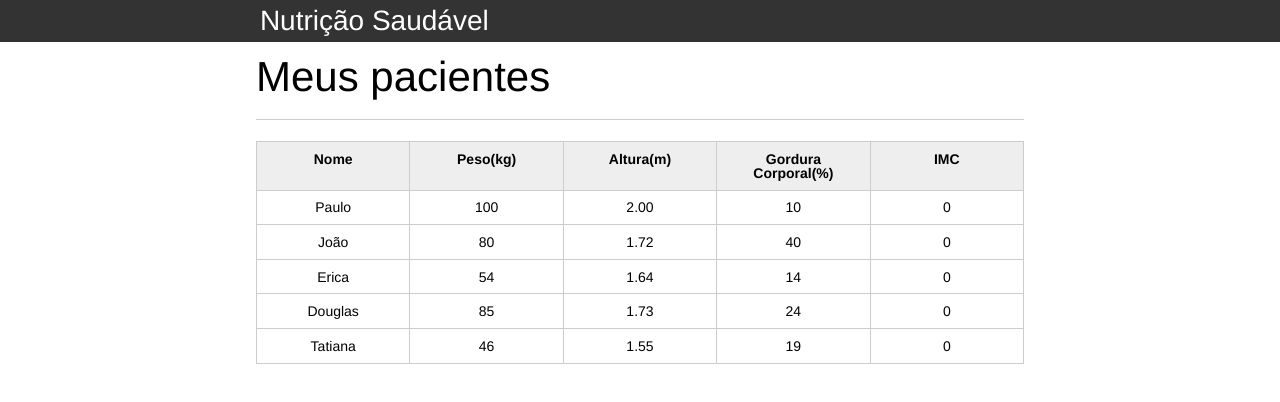
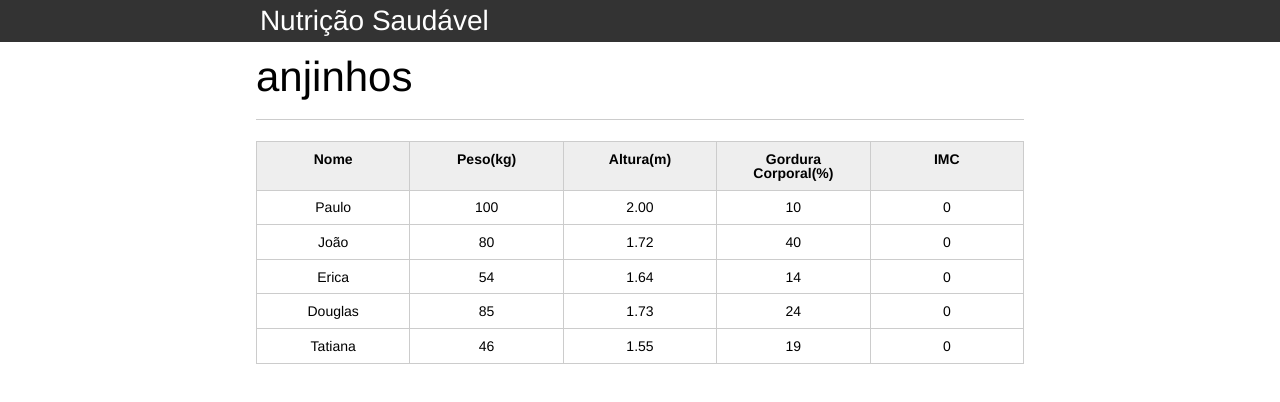
Before and after one commit to ruben216/JS_Alura, a plain HTML site: page index.html in a window 1280 px wide. Drawn offline with Linux system fonts and the light colour scheme.

Commit message:
Push 17/03 com selector

```diff
--- a/index.html
+++ b/index.html
@@ -10,12 +10,12 @@
 	<body>
 		<header>
 			<div class="container">
-				<h1>Aparecida Nutrição</h1>
+				<h1 class = "titulos">Aparecida Nutrição</h1>
 			</div>
 		</header>
 		<main>
 			<section class="container">
-				<h2>Meus pacientes</h2>
+				<h2 class="titulos_2">Meus pacientes</h2>
 				<table>
 					<thead>
 						<tr>
--- a/js/script.js
+++ b/js/script.js
@@ -2,3 +2,6 @@ var text = document.querySelector("h1");
 
 console.log(text);
 text.textContent = "Nutrição Saudável";
+
+var text_2 = document.querySelector(".titulos_2");
+text_2.textContent = "anjinhos";
```
